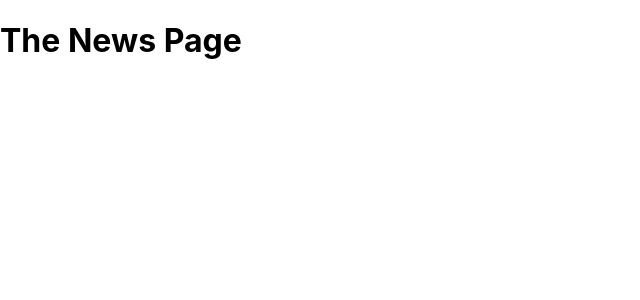
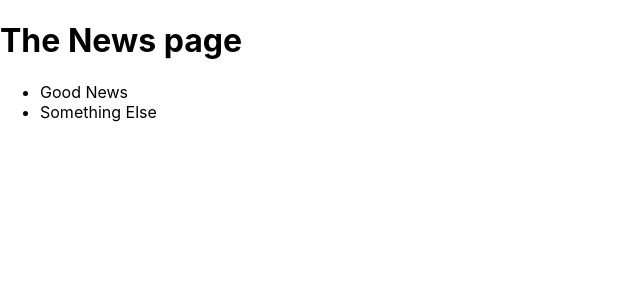
Before and after one commit to dionfananie/nextjs, a Next.js app: page /news in a window 1280 px wide. Shown: the top 300 px of the page, without its empty margins (0-640 px from the left). Built offline with nearby package versions, Linux system fonts and the light colour scheme.

Commit message:
add formatter

```diff
--- a/pages/news/index.js
+++ b/pages/news/index.js
@@ -1,7 +1,17 @@
-function newsPage (){
-    return <h1>The News Page</h1>
+import React from 'react';
+import Link from 'next/link';
+const NewsPage = () => {
+    return (
+        <>
+            <h1>The News page</h1>
+            <ul>
+                <li>
+                    <Link href="/news/good-news">Good News</Link>
+                </li>
+                <li>Something Else</li>
+            </ul>
+        </>
+    );
+};
 
-}
-
-
-export default newsPage;
+export default NewsPage;
```
Also changed, not shown: package.json (+12 -1 lines), pages/news/[newsId].js (added, +10 -0 lines), .eslintrc.js (added), 2 other files (tests, documents, lock files or other folders).
